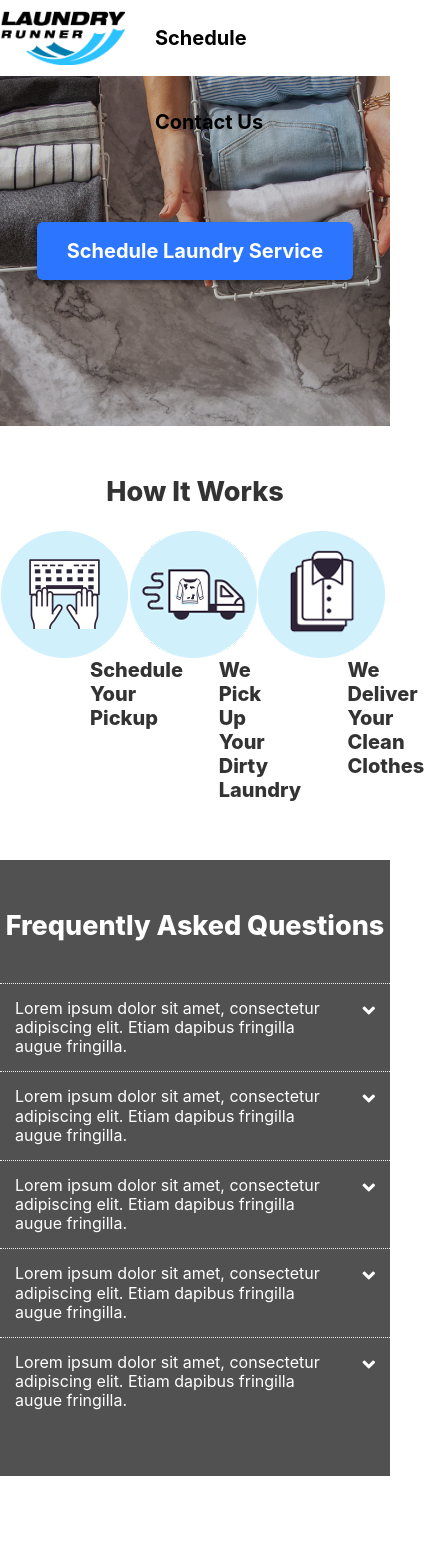
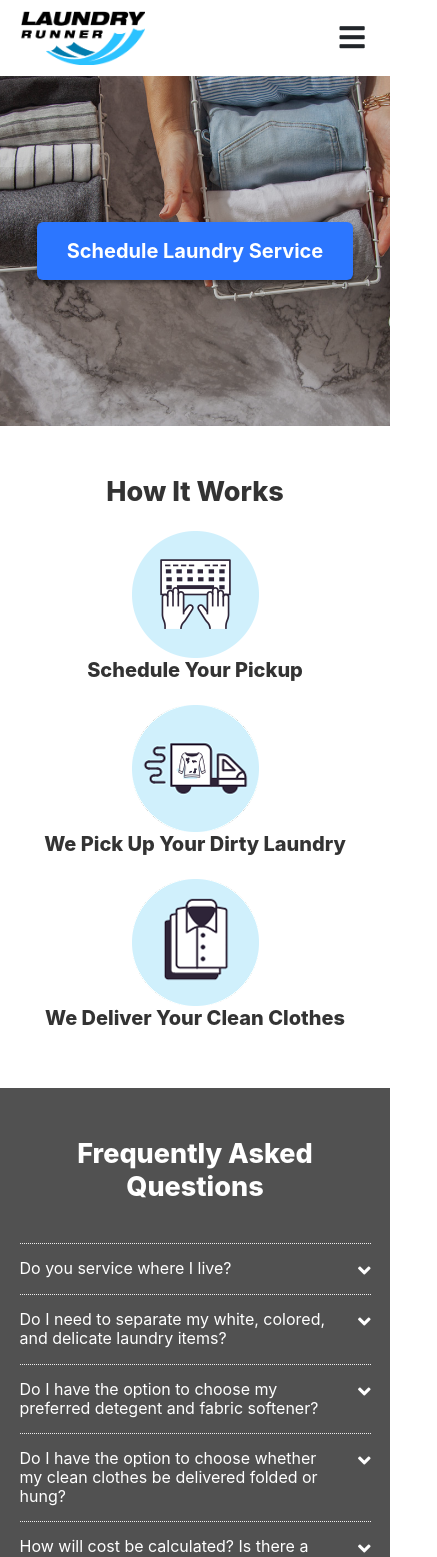
Before and after one commit to tgoade/react-js-site-laundry-service, a React (Create React App) app: page / in a window 390 px wide. Shown: the top 1557 px of the page, 437 px wide, since content can reach past the window. Before the commit the page ends 1476 px from the top, so only its background shows below. Built offline with nearby package versions, Linux system fonts and the light colour scheme; no server answers.

Commit message:
Added responsiveness, mobile menu, refined faqs

```diff
--- a/src/App.css
+++ b/src/App.css
@@ -33,3 +33,8 @@ h3 {
   text-align: center;
   margin: 100px 0;
 }
+@media (max-width: 767.98px){
+.wrapper {
+  width: 90%;
+}
+}
--- a/src/components/faqs/Faqs.css
+++ b/src/components/faqs/Faqs.css
@@ -23,10 +23,10 @@
 .faqs--question {
     display: flex;
     position: relative;
-    padding: 15px;
+    padding: 15px 0;
     justify-content: space-between;
     cursor: pointer;
-    transition: all 1s ease-in-out;
+    transition: all 2s ease-out;
 }
 .faqs--question p {
     margin-bottom: 0;
@@ -44,5 +44,4 @@
 .open .faqs--answer {
     max-height: 1000px;
     opacity: 1;
-    padding: 15px;
 }
--- a/src/components/faqs/Faqs.js
+++ b/src/components/faqs/Faqs.js
@@ -6,27 +6,27 @@ import Question from "./Question";
 const Faqs = () => {
     const [faqs, setFaqs] = useState([
         {
-            question: 'Lorem ipsum dolor sit amet, consectetur adipiscing elit. Etiam dapibus fringilla augue fringilla. ',
+            question: 'Do you service where I live?',
             answer: 'Curabitur sit amet rhoncus sapien.',
             open: false
         },
         {
-            question: 'Lorem ipsum dolor sit amet, consectetur adipiscing elit. Etiam dapibus fringilla augue fringilla. ',
+            question: 'Do I need to separate my white, colored, and delicate laundry items?',
             answer: 'Curabitur sit amet rhoncus sapien.',
             open: false
         },
         {
-            question: 'Lorem ipsum dolor sit amet, consectetur adipiscing elit. Etiam dapibus fringilla augue fringilla. ',
+            question: 'Do I have the option to choose my preferred detegent and fabric softener?',
             answer: 'Curabitur sit amet rhoncus sapien.',
             open: false
         },
         {
-            question: 'Lorem ipsum dolor sit amet, consectetur adipiscing elit. Etiam dapibus fringilla augue fringilla. ',
+            question: 'Do I have the option to choose whether my clean clothes be delivered folded or hung?',
             answer: 'Curabitur sit amet rhoncus sapien.',
             open: false
         },
         {
-            question: 'Lorem ipsum dolor sit amet, consectetur adipiscing elit. Etiam dapibus fringilla augue fringilla. ',
+            question: 'How will cost be calculated? Is there a minimum charge?',
             answer: 'Curabitur sit amet rhoncus sapien.',
             open: false
         }
--- a/src/components/faqs/Question.js
+++ b/src/components/faqs/Question.js
@@ -8,7 +8,9 @@ const Question = ({faq, index, toggleFaqs}) => {
                 {faq.open ? <i className="fas fa-angle-up"></i> : <i className="fas fa-angle-down"></i>}
             </div>
             <div className="faqs--answer">
-                <p>{faq.answer}</p>
+                <div className="faqs--answer-wrap">
+                    <p>{faq.answer}</p>
+                </div>
             </div>
         </div>
     )
--- a/src/components/howitworks/HowItWorks.js
+++ b/src/components/howitworks/HowItWorks.js
@@ -5,7 +5,7 @@ const HowItWorks = () => {
     return (
         <div className="how-it-works wrapper">
             <h2>How It Works</h2>
-            <div className="flex">
+            <div className="flex steps">
                 <Step src="images/schedule-icon.png" text="Schedule Your Pickup" testid="icon" />
                 <Step src="images/pickup-icon.png" text="We Pick Up Your Dirty Laundry" testid="icon" />
                 <Step src="images/delivery-icon.png" text="We Deliver Your Clean Clothes" testid="icon" />
--- a/src/components/howitworks/Step.css
+++ b/src/components/howitworks/Step.css
@@ -7,3 +7,18 @@
 .step figure {
     margin: 15px 0 0;
 }
+@media (max-width: 1000px){
+.step--info {
+    padding: 0;
+    margin: 0 auto;
+    width: 90%;
+    }
+}
+@media (max-width: 575.98px){
+.steps {
+    flex-direction: column;
+}
+.step {
+    width: 100%;
+}
+}
--- a/src/components/nav/NavBar.css
+++ b/src/components/nav/NavBar.css
@@ -8,7 +8,7 @@
 .navbar--logo img {
     max-width: 125px;
 }
-.nav--link-wrap {
+.nav--menu {
     list-style-type: none;
     margin: 0;
     padding: 0;
@@ -25,3 +25,50 @@
     font-weight: bold;
     text-decoration: none;
 }
+.menu--icon {
+    display: none;
+}
+@media (max-width: 767.98px){
+.menu--icon {
+      display: block;
+      position: absolute;
+      top: -10px;
+      right: 0;
+      transform: translate(-100%, 60%);
+      font-size: 1.8rem;
+      cursor: pointer;
+    }
+.fa-times {
+    color: #242222;
+    font-size: 2rem;
+    }
+.nav--item {
+    border-top: 1px dotted #555;
+}
+.nav--item a {
+    text-align: center;
+    color: #fff;
+    padding: 20px;
+}
+.nav--item a:hover {
+    color: #2BC2FF;
+}
+.nav--menu {
+    display: flex;
+    width: 100%;
+    position: absolute;
+    top: 75px;
+    left: -100%;
+    flex-direction: column;
+    opacity: 1;
+    transition: all 0.5s ease;
+    }
+.nav--menu.active {
+      background: #242222;
+      left: 0;
+      padding: 0 35px;
+      opacity: 1;
+      transition: all 0.5s ease;
+      z-index: 1;
+    }
+}
--- a/src/components/nav/NavBar.js
+++ b/src/components/nav/NavBar.js
@@ -1,20 +1,29 @@
+import { useState } from 'react';
 import { Link } from 'react-router-dom';
 import './NavBar.css';
 
 const NavBar = () => {
+    const [menuClicked, setMenuClicked] = useState(false);
 
+    const handleClick = () => {
+        setMenuClicked(!menuClicked);
+    };
+
+    const closeMenuBars = () => {
+        setMenuClicked(false);
+    }
     return (
         <div>
             <nav className={`navbar`}>
                 <div className="navbar--container wrapper">
-                    <Link to="/" className={`navbar--logo`}>
+                    <Link to="/" className={`navbar--logo`} onClick={closeMenuBars}>
                         <img src="images/laundry-runner-logo.png" alt="Laundry Runner" />
                     </Link>
-                    {/* <div className="menu-icon" onClick={handleClick}>
+                    <div className="menu--icon" onClick={handleClick}>
                         <i className={menuClicked ? 'fas fa-times' : 'fas fa-bars'} />
-                    </div> */}
+                    </div>
 
-                    <ul className="nav--link-wrap">
+                    <ul className={menuClicked ? 'nav--menu active': 'nav--menu'} >
                         <li className="nav--item">
                             <Link to="/" className={`nav--link`}>
                                 Home
```
Also changed, not shown: src/components/howitworks/HowItWorks.css (line endings or trailing spaces).
